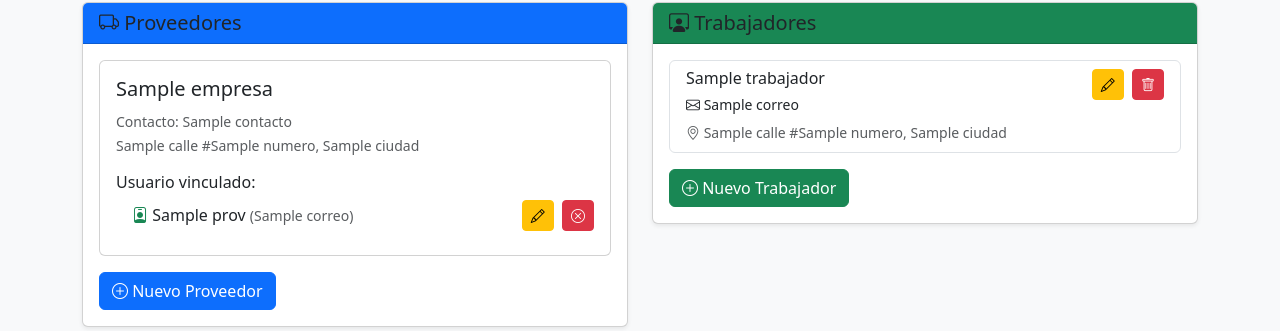
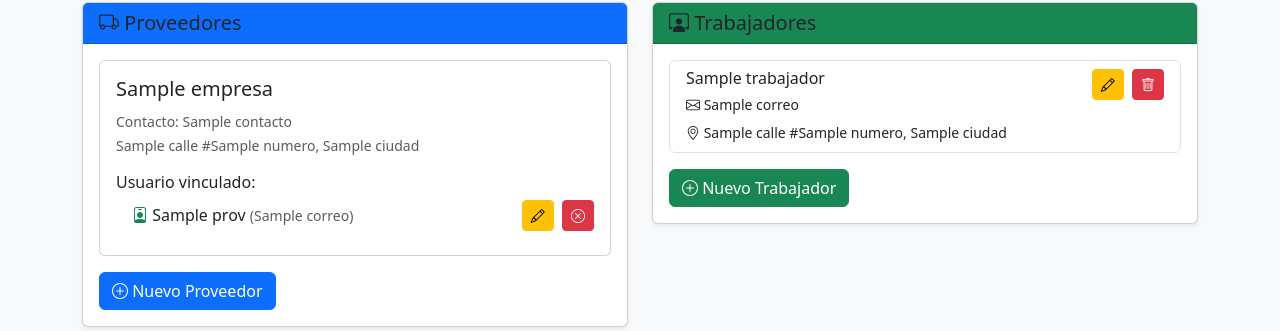
Before and after one commit to mrnun29/ecommerce-bd-fase2, a Flask app: template templates/proveedores/usuarios.html in a window 1280 px wide. Shown: the part 203-534 px from the top of the page. Run offline with Flask 3, Linux system fonts and the light colour scheme; the template is opened without the code that fills it: most values are stand-ins (such as "Sample title", 1, 10 or a date in 2020).

Commit message:
Fix: Arreglar visibilidad del texto de trabajadores en modo oscuro

```diff
--- a/templates/proveedores/usuarios.html
+++ b/templates/proveedores/usuarios.html
@@ -89,11 +89,11 @@
                         <div class="list-group-item">
                             <div class="d-flex w-100 justify-content-between align-items-start">
                                 <div>
-                                    <h6 class="mb-1">{{ trabajador.nombre }}</h6>
-                                    <p class="mb-1">
-                                        <small><i class="bi bi-envelope"></i> {{ trabajador.correo }}</small>
+                                    <h6 class="mb-1" style="color: inherit !important;">{{ trabajador.nombre }}</h6>
+                                    <p class="mb-1" style="color: inherit !important;">
+                                        <small style="color: inherit !important;"><i class="bi bi-envelope"></i> {{ trabajador.correo }}</small>
                                     </p>
-                                    <small class="text-muted">
+                                    <small style="color: inherit !important;">
                                         <i class="bi bi-geo-alt"></i>
                                         {{ trabajador.calle }} #{{ trabajador.numero }}, {{ trabajador.ciudad }}
                                     </small>
```
